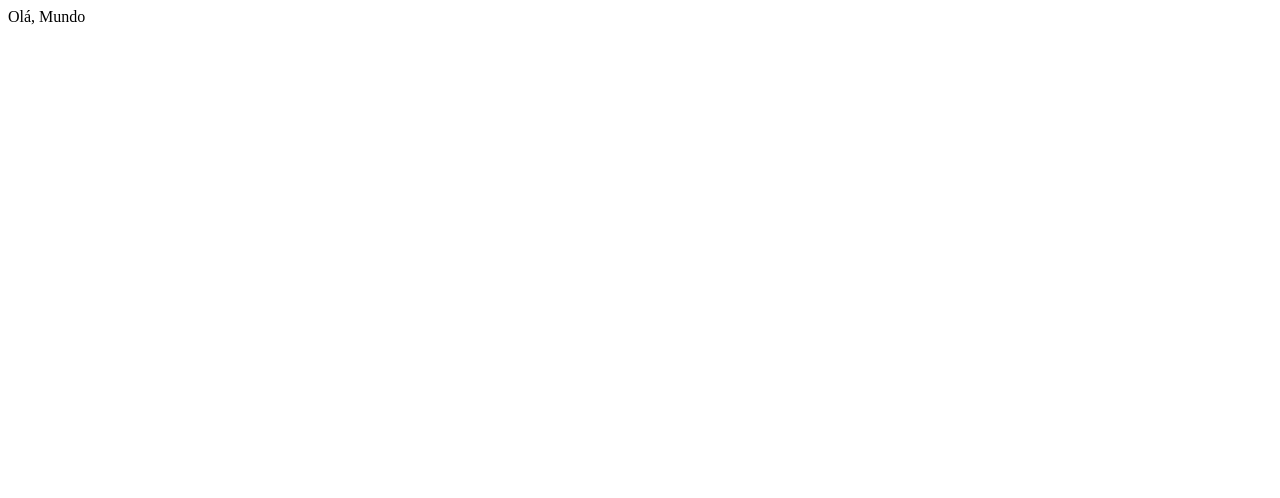
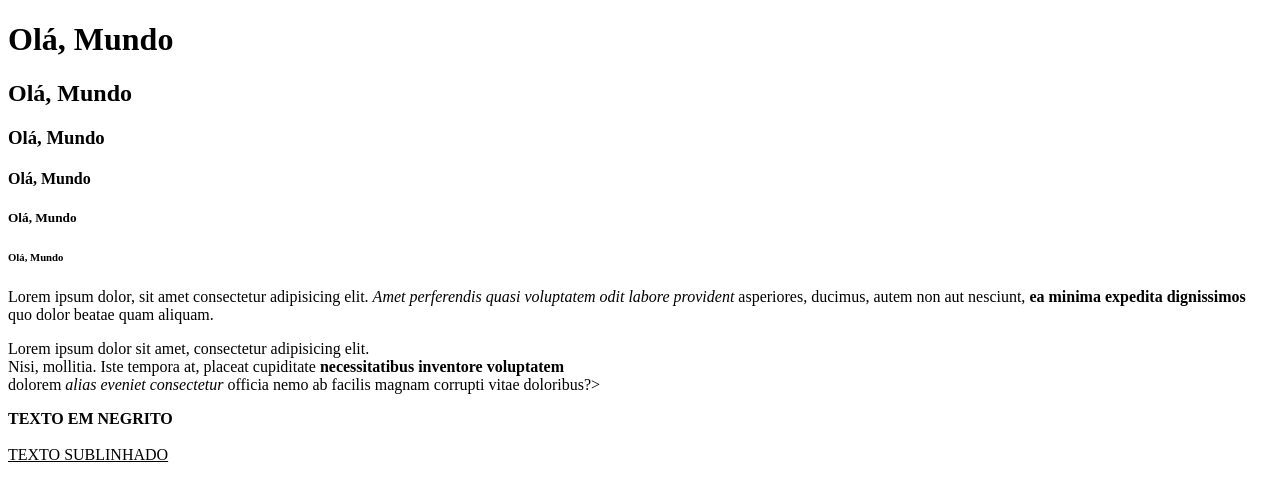
Before and after one commit to varalvez/html-aula-1, a plain HTML site: page index.html in a window 1280 px wide. Drawn offline with Linux system fonts and the light colour scheme.

Commit message:
tags de formatação de texto

```diff
--- a/index.html
+++ b/index.html
@@ -6,6 +6,19 @@
     <title>HTML - aula1</title>
 </head>
 <body>
-    <hi>Olá, Mundo</hi>
+    <h1>Olá, Mundo</h1>
+    <h2>Olá, Mundo</h2>
+    <h3>Olá, Mundo</h3>
+    <h4>Olá, Mundo</h4>
+    <h5>Olá, Mundo</h5>
+    <h6>Olá, Mundo</h6>
+    <p>Lorem ipsum dolor, sit amet consectetur adipisicing elit. <em>Amet perferendis quasi voluptatem odit labore provident</em> asperiores, ducimus, autem non aut nesciunt, <b> ea minima expedita dignissimos</b> <br> quo dolor beatae quam aliquam.
+        <p>Lorem ipsum dolor sit amet, consectetur adipisicing elit. <br> Nisi, mollitia. Iste tempora at, placeat cupiditate <strong>necessitatibus inventore voluptatem</strong> <br> dolorem <i>alias eveniet consectetur</i> officia nemo ab facilis magnam corrupti vitae doloribus?></label></p>
+    </p>
+    <b>TEXTO EM NEGRITO</b>
+    <BR></BR>
+    <u>TEXTO SUBLINHADO</u>
+
+
 </body>
 </html>
```
